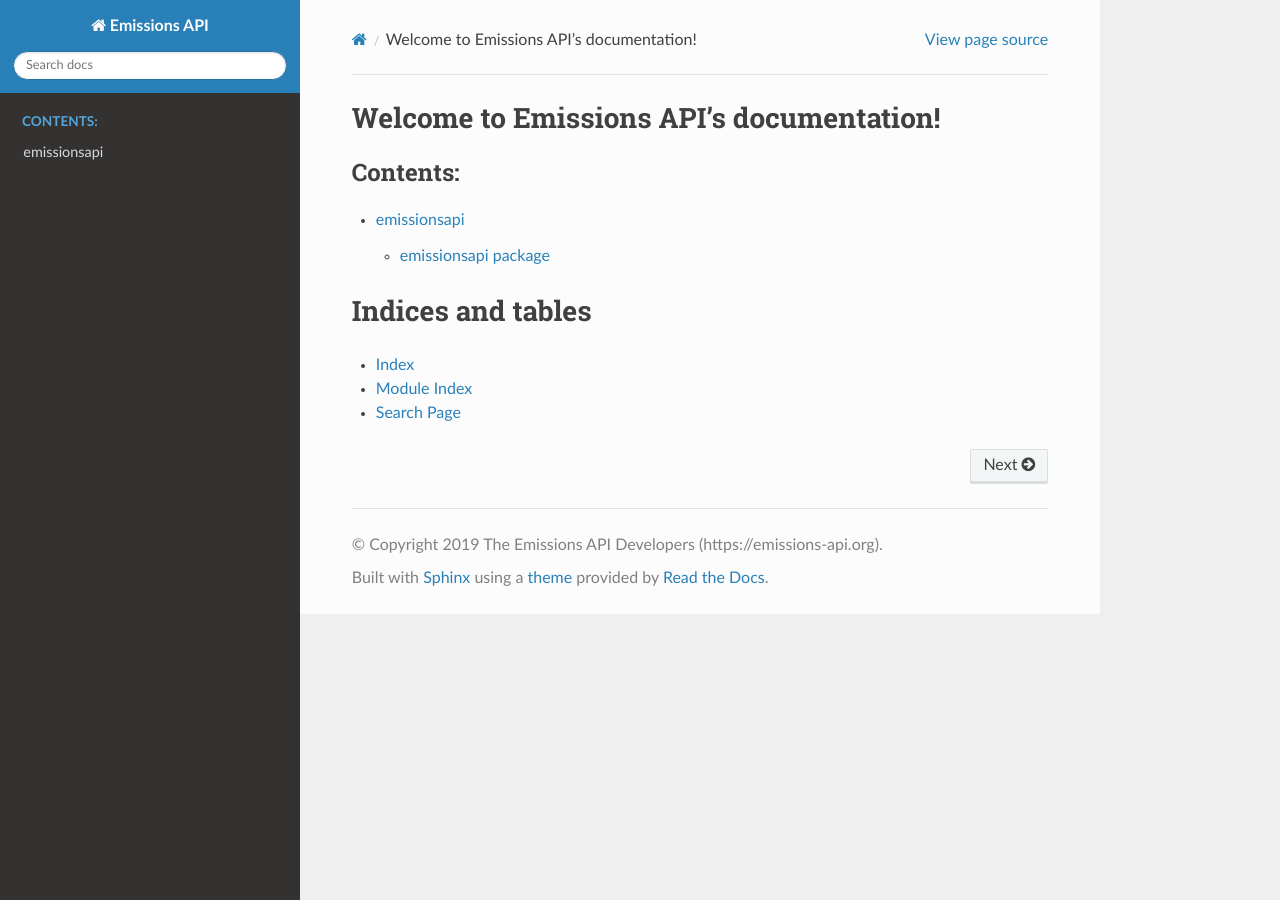
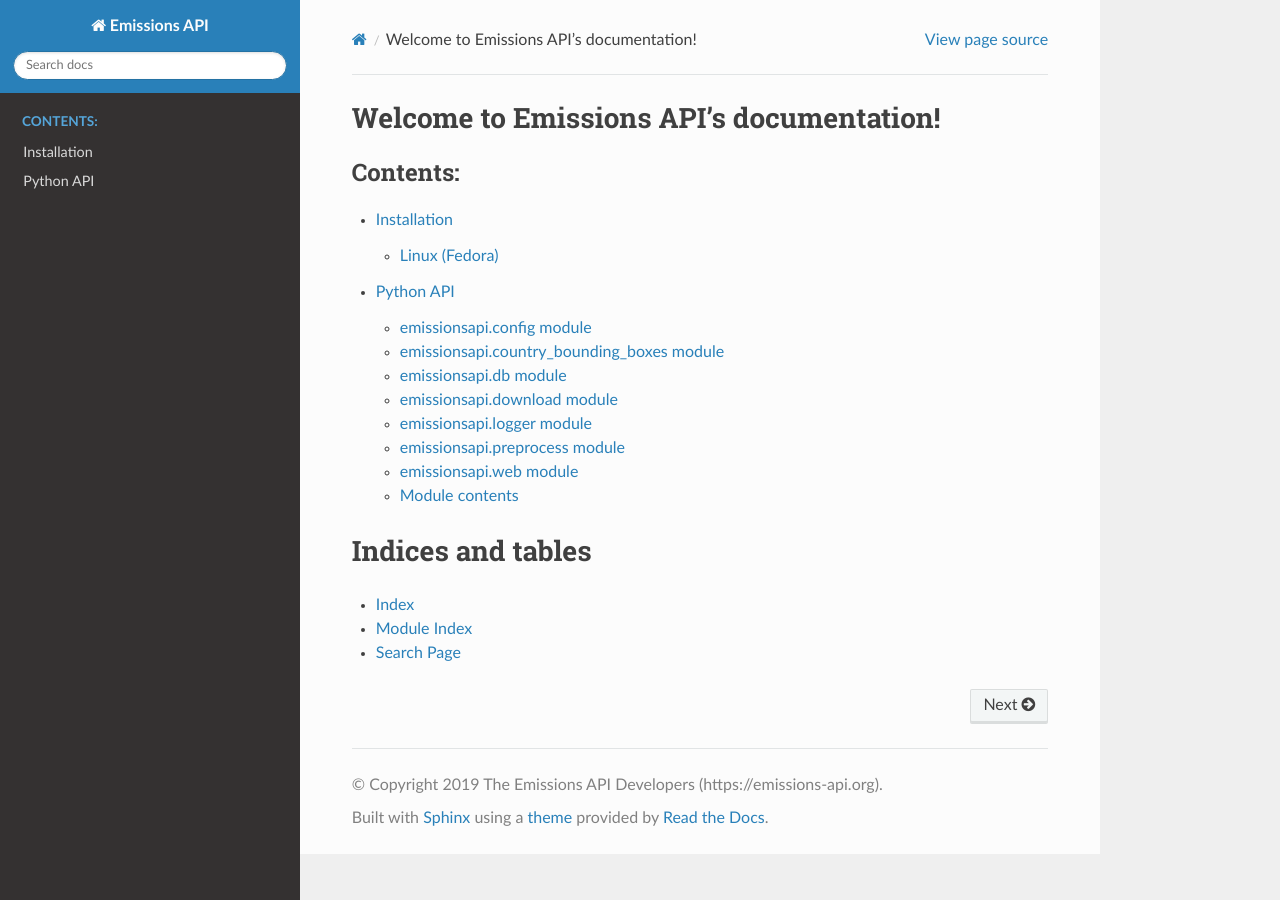
Before and after one commit to emissions-api/emissions-api, a Sphinx documentation site: the page built from docs/source/index.rst, in a window 1280 px wide. Built offline with Sphinx 7.4.7 and the Read the Docs theme 2.0.0, drawn with Linux system fonts in a browser that asks for light colours.

Commit message:
Update Documentation Structure and Content
This patch slightly updates the documentation structure, aiming to make
the existing content easier to access while adding some additional
content to highlight some ideas for better documentation.

```diff
--- a/docs/source/emissionsapi.rst
+++ b/docs/source/emissionsapi.rst
@@ -1,8 +1,5 @@
-emissionsapi package
-====================
-
-Submodules
-----------
+Python API
+==========
 
 emissionsapi.config module
 --------------------------
--- a/docs/source/index.rst
+++ b/docs/source/index.rst
@@ -5,7 +5,8 @@ Welcome to Emissions API's documentation!
    :maxdepth: 2
    :caption: Contents:
 
-   modules.rst
+   installation.rst
+   emissionsapi.rst
 
 Indices and tables
 ==================
```
Also changed, not shown: docs/source/installation.rst (added, +33 -0 lines), docs/source/modules.rst (deleted, +0 -7 lines), 1 other file.
